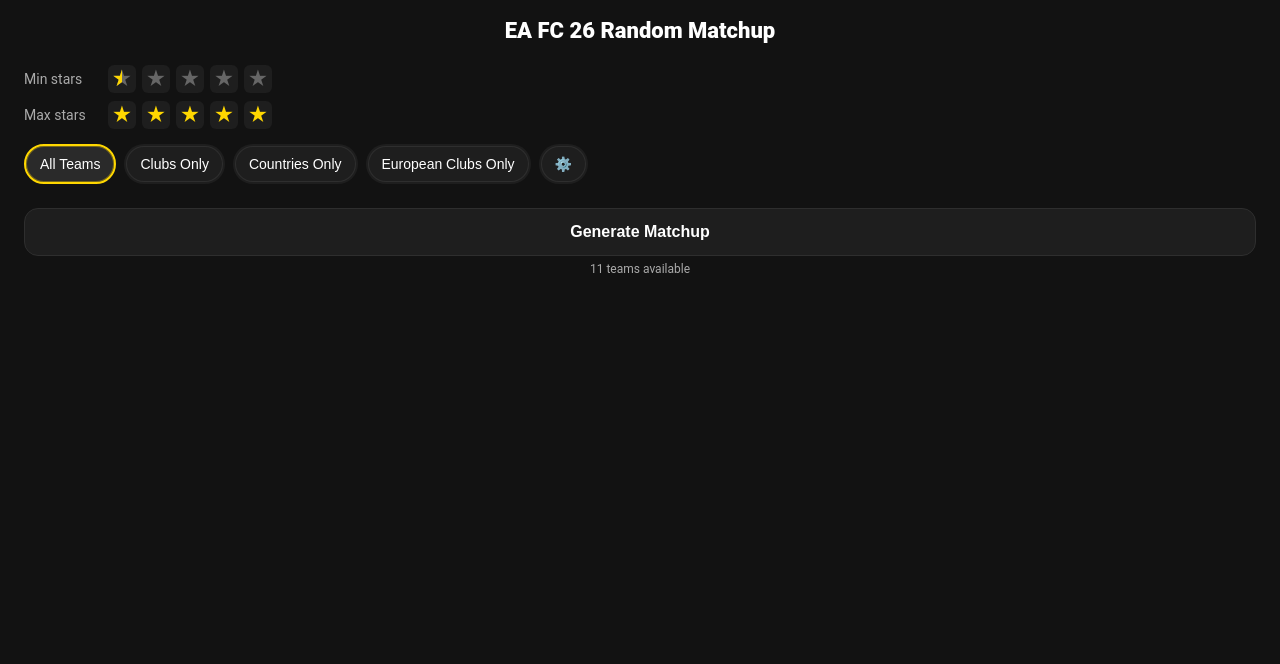
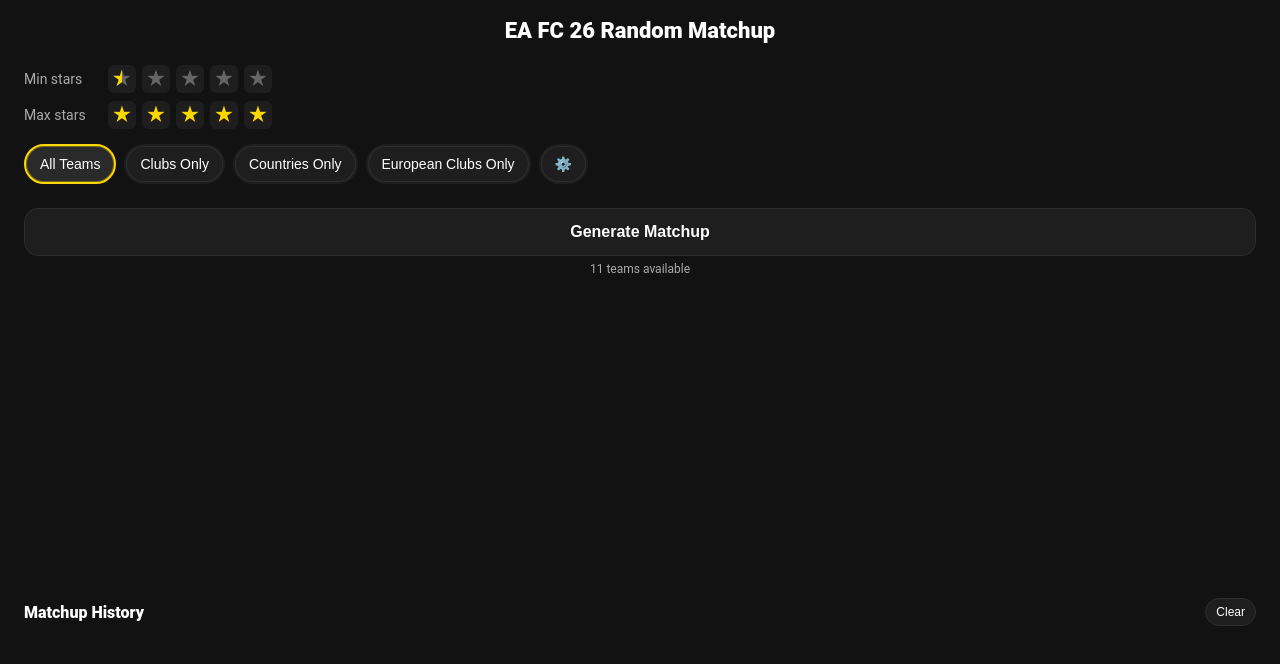
Before and after one commit to tomer-1337/ea-fc-team-picker, a React (Vite) app: page / in a window 1280 px wide. Shown: the top 664 px of the page. Built offline with nearby package versions, Linux system fonts and the light colour scheme; the HTML template or start-up script is replaced by a standard one.

Commit message:
Matchup history is now persistent

```diff
--- a/src/App.jsx
+++ b/src/App.jsx
@@ -1,6 +1,6 @@
-import React, { useEffect, useMemo, useState } from 'react'
+import React, {useEffect, useMemo, useState} from 'react'
 import CountryFilterModal from './components/CountryFilterModal.jsx'
-import { TEAMS, PRESET_DEFINITIONS } from './data/teams.js'
+import {TEAMS, PRESET_DEFINITIONS} from './data/teams.js'
 import styles from './App.module.css'
 import Header from './components/Header.jsx'
 import FiltersPanel from './components/FiltersPanel.jsx'
@@ -16,7 +16,7 @@
             const raw = localStorage.getItem(storageKey)
             if (!raw) return defaults
             const parsed = JSON.parse(raw)
-      return { ...defaults, ...parsed }
+            return {...defaults, ...parsed}
         } catch {
             return defaults
         }
@@ -27,7 +27,7 @@
     return [state, setState]
 }
 
-function filterTeams(teams, { minStars, maxStars, presetKey, countries }) {
+function filterTeams(teams, {minStars, maxStars, presetKey, countries}) {
     const preset = PRESET_DEFINITIONS[presetKey] || PRESET_DEFINITIONS.ALL
     return teams.filter((t) =>
         t.stars >= minStars && t.stars <= maxStars && preset.predicate(t) && (countries.length === 0 || countries.includes(t.country.code))
@@ -51,10 +51,10 @@
         maxStars: 5,
         presetKey: 'ALL',
         countries: [],
+        history: []
     })
     const [modalOpen, setModalOpen] = useState(false)
     const [match, setMatch] = useState([])
-  const [history, setHistory] = useState([])
     const [pulse, setPulse] = useState(false)
     const [animKey, setAnimKey] = useState(0)
     const [filtersError, setFiltersError] = useState(false)
@@ -77,8 +77,14 @@
         setPulse(true)
         setTimeout(() => setPulse(false), 180)
         const [a, b] = randomTwo(filtered)
-    setHistory((h) => (match.length === 2 ? [{ left: match[0], right: match[1] }, ...h].slice(0, 50) : h))
-    setMatch([{ ...a }, { ...b }])
+        setState((s) => ({
+            ...s,
+            history:
+                match.length === 2
+                    ? [{ left: match[0], right: match[1] }, ...s.history].slice(0, 50)
+                    : s.history,
+        }))
+        setMatch([{...a}, {...b}])
         setAnimKey((k) => k + 1)
     }
 
@@ -88,7 +94,7 @@
     }, [state.minStars, state.maxStars, state.presetKey, state.countries])
 
     function updateSetting(patch) {
-    setState((s) => ({ ...s, ...patch }))
+        setState((s) => ({...s, ...patch}))
     }
 
     function handleModalSave(action) {
@@ -103,21 +109,21 @@
     }
 
     function clearCountries() {
-    setState((s) => ({ ...s, countries: [] }))
+        setState((s) => ({...s, countries: []}))
     }
 
     return (
         <div className={styles.app}>
-      <Header />
+            <Header/>
 
             <section className={styles.section}>
                 <FiltersPanel
                     minStars={state.minStars}
                     maxStars={state.maxStars}
-          onChangeMin={(v) => updateSetting({ minStars: v, maxStars: Math.max(v, state.maxStars) })}
-          onChangeMax={(v) => updateSetting({ maxStars: v, minStars: Math.min(state.minStars, v) })}
+                    onChangeMin={(v) => updateSetting({minStars: v, maxStars: Math.max(v, state.maxStars)})}
+                    onChangeMax={(v) => updateSetting({maxStars: v, minStars: Math.min(state.minStars, v)})}
                     presetKey={state.presetKey}
-          onPresetChange={(key) => updateSetting({ presetKey: key })}
+                    onPresetChange={(key) => updateSetting({presetKey: key})}
                     onOpenFilters={() => setModalOpen(true)}
                     filtersActive={state.countries.length > 0}
                     presets={PRESET_DEFINITIONS}
@@ -135,19 +141,20 @@
             </section>
 
             <section className={`${styles.section} ${styles.mt8}`}>
-        <MatchupDisplay teamA={match[0]} teamB={match[1]} animKey={animKey} />
+                <MatchupDisplay teamA={match[0]} teamB={match[1]} animKey={animKey}/>
             </section>
 
-      {history.length > 0 && (
             <section className={`${styles.section} ${styles.mt15}`}>
+                <div className={styles.historyHeader}>
                     <div className={styles.historySectionTitle}>Matchup History</div>
+                    <button className={styles.clearBtn} onClick={() => setState((s) => ({ ...s, history: [] }))}>Clear</button>
+                </div>
                 <div className={styles.historyScroll}>
-            {history.map((m, idx) => (
-              <HistoryRow key={idx} left={m.left} right={m.right} />)
+                    {state.history.map((m, idx) => (
+                        <HistoryRow key={idx} left={m.left} right={m.right}/>)
                     )}
                 </div>
             </section>
-      )}
 
             <CountryFilterModal
                 open={modalOpen}
--- a/src/App.module.css
+++ b/src/App.module.css
@@ -12,7 +12,9 @@
 }
 .section { background: transparent; border-radius: 16px; padding: 8px; }
 
-.historySectionTitle { font-weight: 800; margin-bottom: 20px; }
+.historySectionTitle { font-weight: 800; }
+.historyHeader { display: flex; align-items: center; justify-content: space-between; margin-bottom: 12px; }
+.clearBtn { padding: 6px 10px; border-radius: 999px; background: #1E1E1E; color: #FFFFFF; border: 1px solid #2e2e2e; cursor: pointer; font-size: 12px; }
 .historyScroll { max-height: 120px; overflow-y: auto; padding-right: 4px; }
 
 .spacer8 { height: 8px; }
--- a/src/components/MatchupDisplay.module.css
+++ b/src/components/MatchupDisplay.module.css
@@ -1,3 +1,3 @@
-.cardsWrap { display: flex; gap: 12px; margin-top: 5px; flex-wrap: nowrap; max-width: 1120px; margin-left: auto; margin-right: auto; justify-content: center; width: 100%; }
+.cardsWrap { display: flex; gap: 12px; margin-top: 5px; flex-wrap: nowrap; max-width: 1120px; margin-left: auto; margin-right: auto; justify-content: center; width: 100%; min-height: 240px; }
 .cardCol { flex: 1 1 520px; min-width: 0; display: flex; }
 .cardInner { flex: 1; display: flex; }
```
Lines whose indentation alone changed are shown as unchanged.
